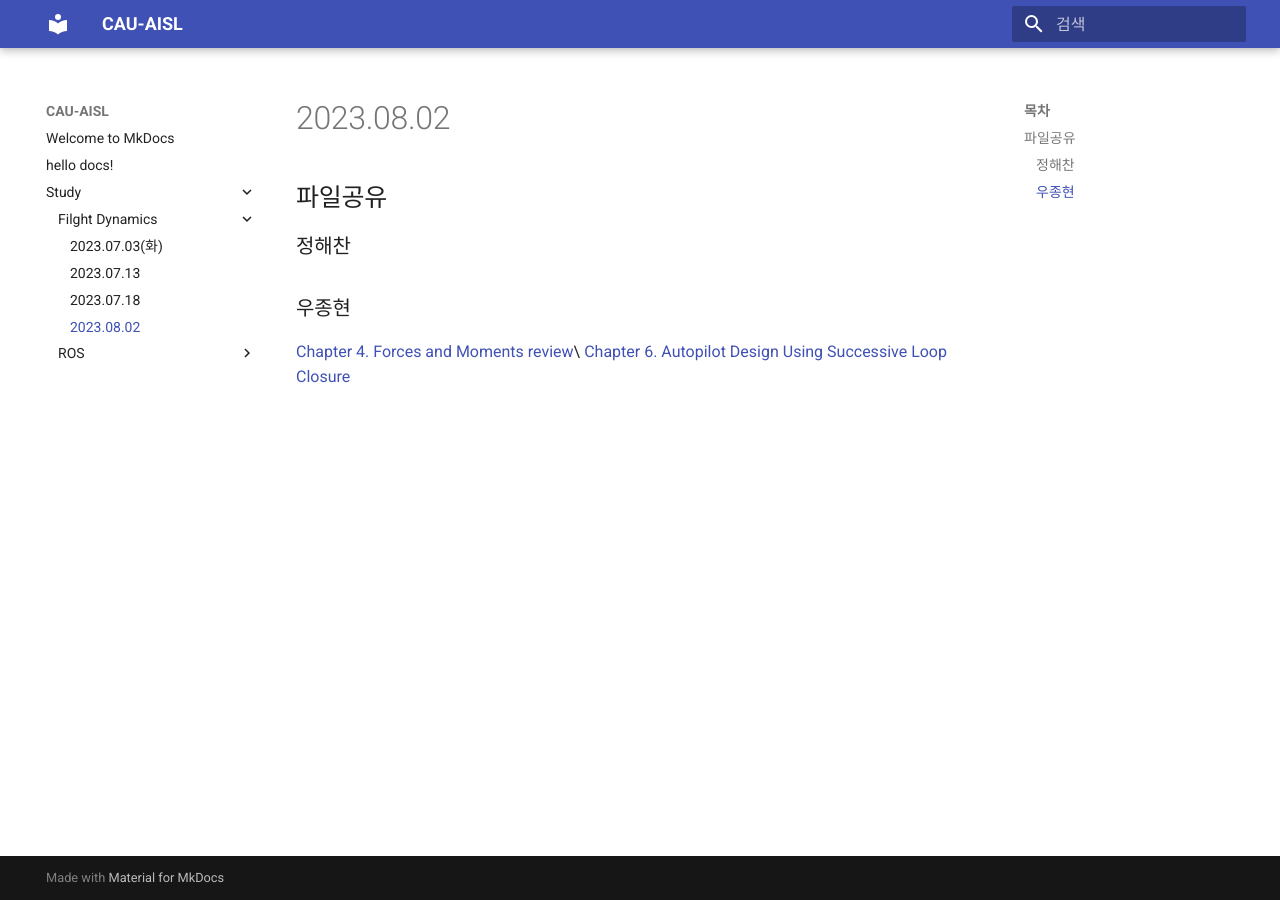
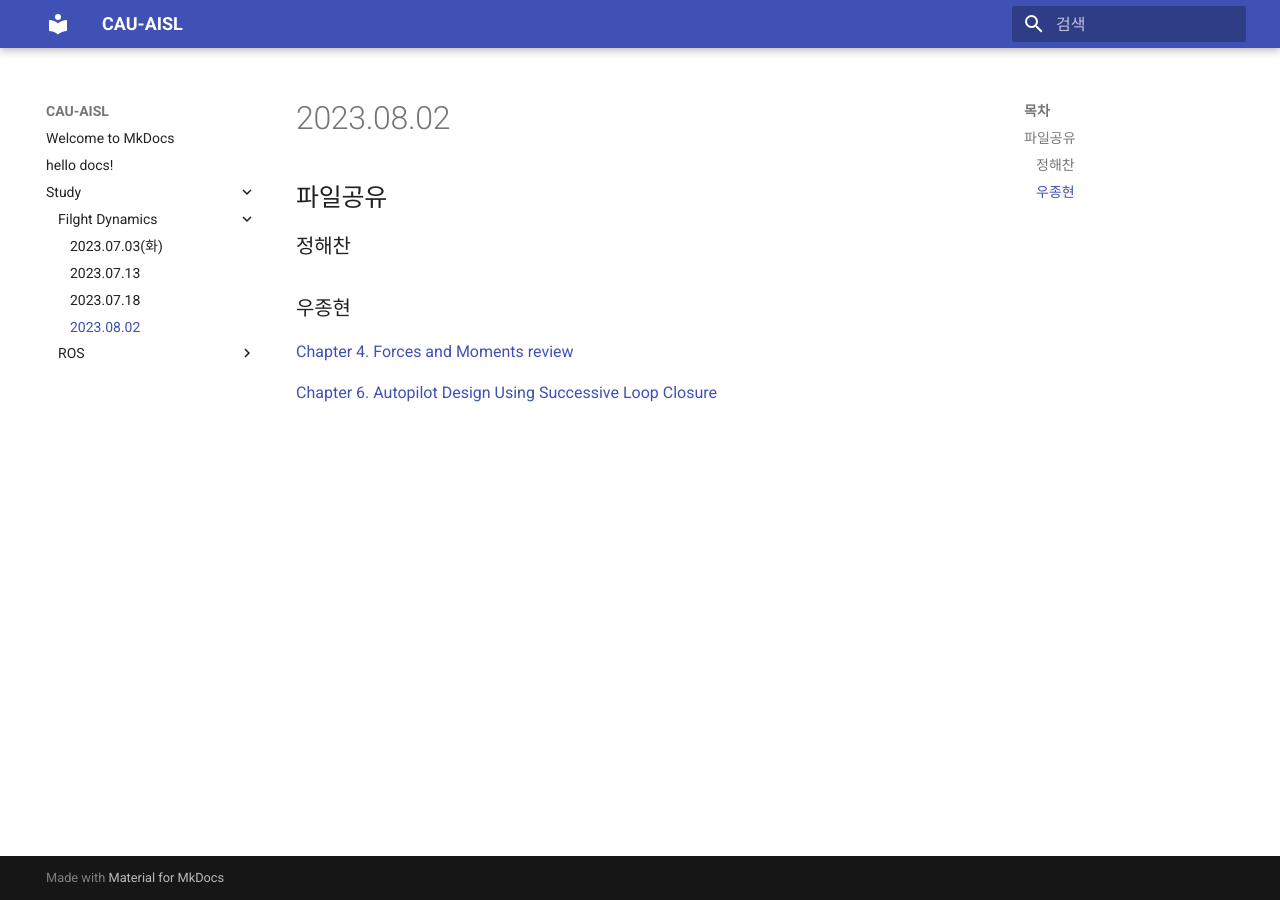
Before and after one commit to CAU-AISL/AISL-Docs, an MkDocs documentation site: the page built from docs/Study/Filght Dynamics/2023.08.02.md, in a window 1280 px wide. Built offline with MkDocs 1.6.1 and Material for MkDocs 9.7.7, drawn with Linux system fonts in a browser that asks for light colours.

Commit message:
Update 2023.08.02.md

```diff
--- a/docs/Study/Filght Dynamics/2023.08.02.md
+++ b/docs/Study/Filght Dynamics/2023.08.02.md
@@ -4,5 +4,6 @@
 
 
 ### 우종현
-[Chapter 4. Forces and Moments review](https://github.com/CAU-AISL/Database/blob/main/%EB%B9%84%ED%96%89%EB%8F%99%EC%97%AD%ED%95%99%20%EA%B3%B5%EC%9C%A0%20%ED%8C%8C%EC%9D%BC/Forces%20and%20Moments(Chap%204%20)%207315f570e3474c9a88b678d18073ab0e.pdf)\\
+[Chapter 4. Forces and Moments review](https://github.com/CAU-AISL/Database/blob/main/%EB%B9%84%ED%96%89%EB%8F%99%EC%97%AD%ED%95%99%20%EA%B3%B5%EC%9C%A0%20%ED%8C%8C%EC%9D%BC/Forces%20and%20Moments(Chap%204%20)%207315f570e3474c9a88b678d18073ab0e.pdf)
+
 [Chapter 6. Autopilot Design Using Successive Loop Closure](https://github.com/CAU-AISL/Database/blob/main/%EB%B9%84%ED%96%89%EB%8F%99%EC%97%AD%ED%95%99%20%EA%B3%B5%EC%9C%A0%20%ED%8C%8C%EC%9D%BC/Autopilot%20Design%20Using%20Successive%20Loop%20Closure(Chap%206.).pdf)
```
